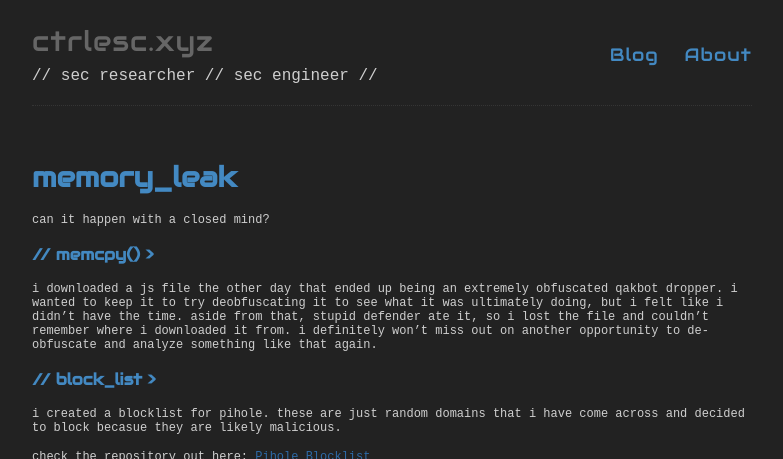
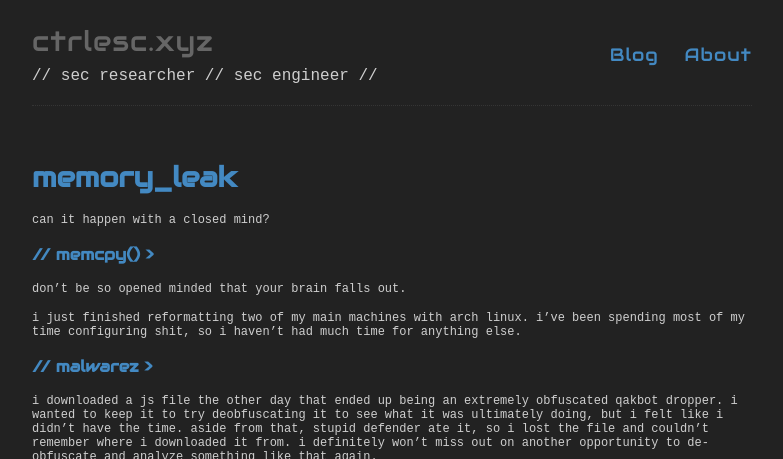
Before and after one commit to jasalinasjr/ctrlesc.xyz, a Jekyll site: the page built from _posts/2023-7-2-memoryleak.md, in a window 1280 px wide. Shown: the top 459 px of the page, without its empty margins (248-1031 px from the left). Built offline with Jekyll 4.4.1, drawn with Linux system fonts in a browser that asks for light colours; some of the changed text lies outside the part shown; grey boxes are pictures that could not be loaded.

Commit message:
finish blog post

```diff
--- a/_posts/2023-6-9-memoryleak.md
+++ b/_posts/2023-7-2-memoryleak.md
@@ -7,18 +7,28 @@
 
 ### // memcpy() >
 
+don't be so opened minded that your brain falls out.
+
+i just finished reformatting two of my main machines with arch linux. i've been spending most of my time configuring shit, so i haven't had much time for anything else.
+
+### // malwarez >
+
 i downloaded a js file the other day that ended up being an extremely obfuscated qakbot dropper. i wanted to keep it to try deobfuscating it to see what it was ultimately doing, but i felt like i didn't have the time. aside from that, stupid defender ate it, so i lost the file and couldn't remember where i downloaded it from. i definitely won't miss out on another opportunity to de-obfuscate and analyze something like that again.
 
+![qakbot_dropper](images/qakbot_dropper.jpg)
 
+i made a malware repository to keep any samples i come across archived. you can find that here: [malwarez](https://github.com/jsalinas212/malwarez)
+
+at some point, i'll get around to deobfuscating this thing. for now, i just created a separate branch in the local repo so i can have a look at it.
 
 ### // block_list >
 
 i created a blocklist for pihole. these are just random domains that i have come across and decided to block becasue they are likely malicious.
 
-check the repository out here: [Pihole Blocklist](https://github.com/jsalinas212/pihole_blocklist)
+check the repository out here: [pihole blocklist](https://github.com/jsalinas212/pihole_blocklist)
 
 i'll continue to update this list as i come across more malicious domains.
 
-33
+### // eof >
 
-### // eof >
+i'll keep this one short and sweet.
```
Also changed, not shown: images/qakbot_dropper01.jpg (added).
